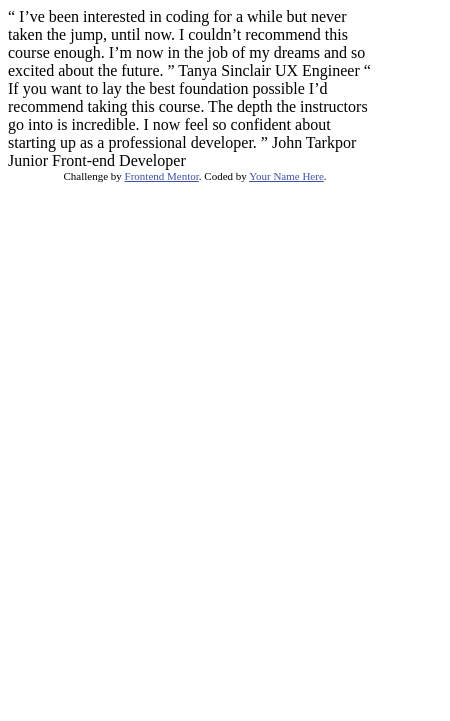
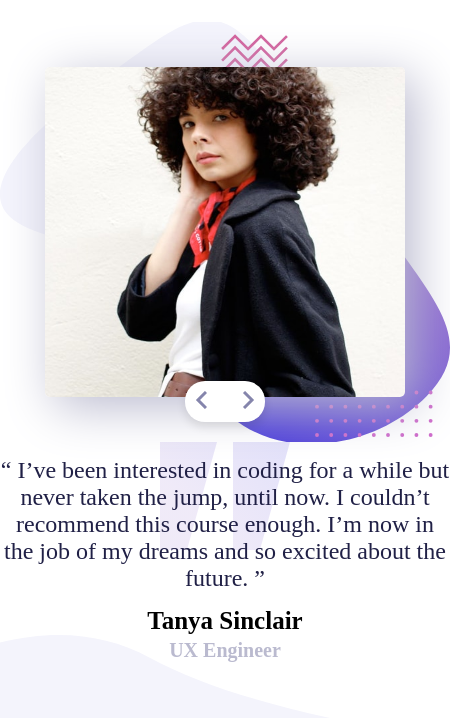
Before and after one commit to Iconvibes/coding-bootcamp, a plain HTML site: page index.html in a window 390 px wide. Shown: the whole page, 450 px wide, since content can reach past the window. Drawn offline with Linux system fonts and the light colour scheme.

Commit message:
mobile view

```diff
--- /dev/null
+++ b/index.css
@@ -0,0 +1,124 @@
+* {
+  margin: 0;
+  padding: 0;
+  box-sizing: border-box;
+}
+
+:root {
+  --Blue: hsl(240, 38%, 20%);
+  --Gray: hsl(240, 18%, 77%);
+}
+
+body{
+    display: flex;
+    flex-direction: column;
+    justify-content: center;
+    align-items: center;
+    height: 100vh;
+}
+/* slider container */
+.slider{
+    width: 450px;
+    position: relative;
+    min-height: 800px;
+    overflow: visible;
+    margin: 0 auto;  /* Center the slider */
+    padding-top: 50px;  /* Add some space at the top */
+}
+
+.slide{
+    width: 100%;
+    height: auto;  /* Changed to auto */
+    margin: 0 auto;
+    opacity: 0;
+    visibility: hidden;  /* Added visibility */
+    position: absolute;
+    top: 0;
+    left: 0;
+    transform: translateY(20px);
+    transition: all 0.5s ease;
+}
+.slide.active{
+    opacity: 1;
+    visibility: visible;
+    transform: translateY(0);
+    z-index: 1;
+}
+.slide-img{
+    position: relative;
+    padding: 45px 0;
+    background-image: url(/images/pattern-bg.svg);
+    background-position: center;
+    background-repeat: no-repeat;
+    background-size: cover;
+}
+.slide-img > img{
+    width: 80%;
+    height: 330px;
+    display: block;
+    margin: 0 auto;
+    border-radius: 5px;
+    box-shadow: 10px 10px 50px var(--Gray);
+}
+
+.controls{
+    position: absolute;
+    bottom: 50%;
+    left: 50%;
+    transform: translateX(-50%);
+    display: flex;
+    justify-content: space-between;
+    width: 80px;
+    background: white;
+    align-items: center;
+    padding: 10px;
+    border-radius: 20px;
+    box-shadow: 0 5px 10px rgba(0,0,0,0.1);
+    z-index: 100;
+}
+
+.controls button{
+    background: none;
+    border: none;
+    cursor: pointer;
+}
+
+.controls:hover{
+    cursor: pointer;
+}
+.controls:hover{
+    cursor: pointer;
+}
+.controls button{
+    background: none;
+    border: none;
+}
+
+.details{
+    padding: 15px 0 30px 0;
+    background-image:
+    url(./images/pattern-quotes.svg),
+    url(./images/pattern-curve.svg)
+    ;
+    background-repeat: no-repeat, no-repeat;
+    background-position: top center, bottom left;
+    background-size: 130px, 330px;
+}
+.details > p{
+    color: var(--Blue);
+    font-size: 24px;
+    font-weight: 500;
+    text-align: center;
+    margin-bottom: 10px;
+}
+.details h3{
+    text-align: center;
+    font-weight: bold;
+    font-size: 25px;
+    margin: 15px 0 25px 0;
+}
+.details > h3 > span{
+    font-size: 20px;
+    font-weight: 600;
+    color: var(--Gray);
+}
--- a/index.html
+++ b/index.html
@@ -5,7 +5,7 @@
   <meta name="viewport" content="width=device-width, initial-scale=1.0"> <!-- displays site properly based on user's device -->
 
   <link rel="icon" type="image/png" sizes="32x32" href="./images/favicon-32x32.png">
-
+  <link rel="stylesheet" href="index.css">
   <title>Frontend Mentor | Coding Bootcamp Testimonials Slider</title>
 
   <!-- Feel free to remove these styles or customise in your own stylesheet 👍 -->
@@ -16,23 +16,59 @@
 </head>
 <body>
 
-  “ I’ve been interested in coding for a while but never taken the jump, until now.
-  I couldn’t recommend this course enough. I’m now in the job of my dreams and so
-  excited about the future. ”
+  <section class="slider">
+    <!-- Controls -->
+    <span class="controls">
+      <button id="prev"><img src="./images/icon-prev.svg" alt="Previous"></button>
+      <button id="next"><img src="./images/icon-next.svg" alt="Next"></button>
+    </span>
+    <!-- slide 1 -->
+    <div class="slide active">
+      <!--slide1 image -->
+      <div class="slide-img">
+        <img src="./images/image-tanya.jpg" alt="Tanya Sinclair">
+      </div>
+      <!--slide1 details -->
+      <div class="details">
+        <p>
+          “ I’ve been interested in coding for a while but never taken the jump, until now. I couldn’t recommend this course enough. I’m now in the job of my dreams and so excited about the future. ”
+        </p>
+        <h3>
+          Tanya Sinclair <br>
+          <span>UX Engineer</span>
+        </h3>
+      </div>
+    </div>
 
-  Tanya Sinclair
-  UX Engineer
+    <!-- slide 2 -->
+    <div class="slide">
+      <!--slide2 image -->
+      <div class="slide-img">
+        <img src="./images/image-john.jpg" alt="John Tarkpor">
+      </div>
+      <!--slide1 details -->
+      <div class="details">
+        <p>
+          “ If you want to lay the best foundation possible I’d recommend taking this course. The depth the instructors go into is incredible. I now feel so confident about  starting up as a professional developer. ”
+        </p>
+        <h3>
+          John Tarkpor <br>
+          <span>Junior Front-end Developer</span>
+        </h3>
+      </div>
+    </div>
+  </section>
 
-  “ If you want to lay the best foundation possible I’d recommend taking this course.
-  The depth the instructors go into is incredible. I now feel so confident about
-  starting up as a professional developer. ”
 
-  John Tarkpor
-  Junior Front-end Developer
 
-  <div class="attribution">
+
+
+
+  <!-- <div class="attribution">
     Challenge by <a href="https://www.frontendmentor.io?ref=challenge" target="_blank">Frontend Mentor</a>.
     Coded by <a href="#">Your Name Here</a>.
-  </div>
+  </div> -->
+
+  <script src="index.js"></script>
 </body>
 </html>
--- /dev/null
+++ b/index.js
@@ -0,0 +1,40 @@
+// Wait for DOM to be fully loaded
+document.addEventListener('DOMContentLoaded', () => {
+    const slides = document.querySelectorAll('.slide');
+    const prevBtn = document.getElementById('prev');
+    const nextBtn = document.getElementById('next');
+    let current = 0;
+
+    function showSlide(index) {
+        slides.forEach((slide) => {
+            slide.classList.remove('active');
+        });
+        slides[index].classList.add('active');
+    }
+
+    function goToPrevSlide() {
+        current = (current - 1 + slides.length) % slides.length;
+        showSlide(current);
+    }
+
+    function goToNextSlide() {
+        current = (current + 1) % slides.length;
+        showSlide(current);
+    }
+
+    // Add event listeners for buttons
+    prevBtn.addEventListener('click', goToPrevSlide);
+    nextBtn.addEventListener('click', goToNextSlide);
+
+    // Add keyboard navigation
+    document.addEventListener('keydown', (e) => {
+        if (e.key === 'ArrowLeft') {
+            goToPrevSlide();
+        } else if (e.key === 'ArrowRight') {
+            goToNextSlide();
+        }
+    });
+
+    // Initialize first slide
+    showSlide(0);
+});
```
Also changed, not shown: 1 other file.
